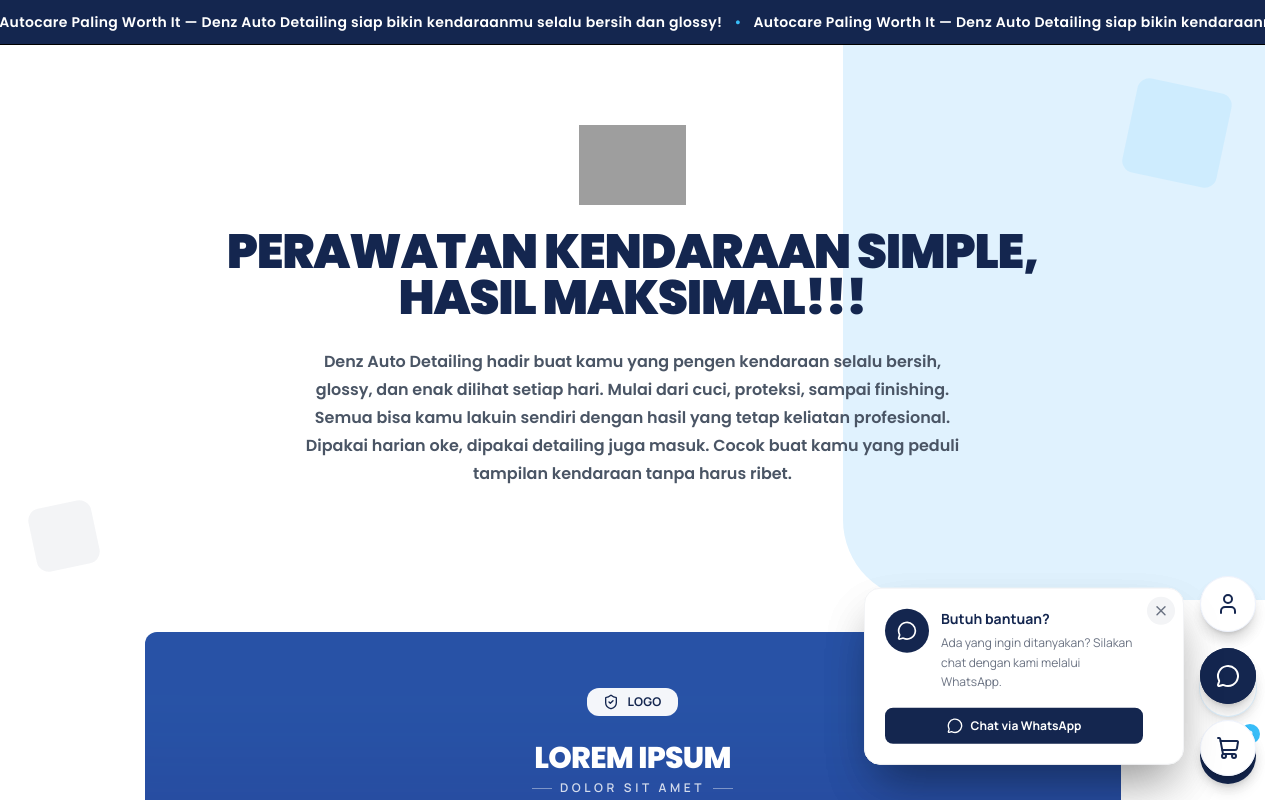
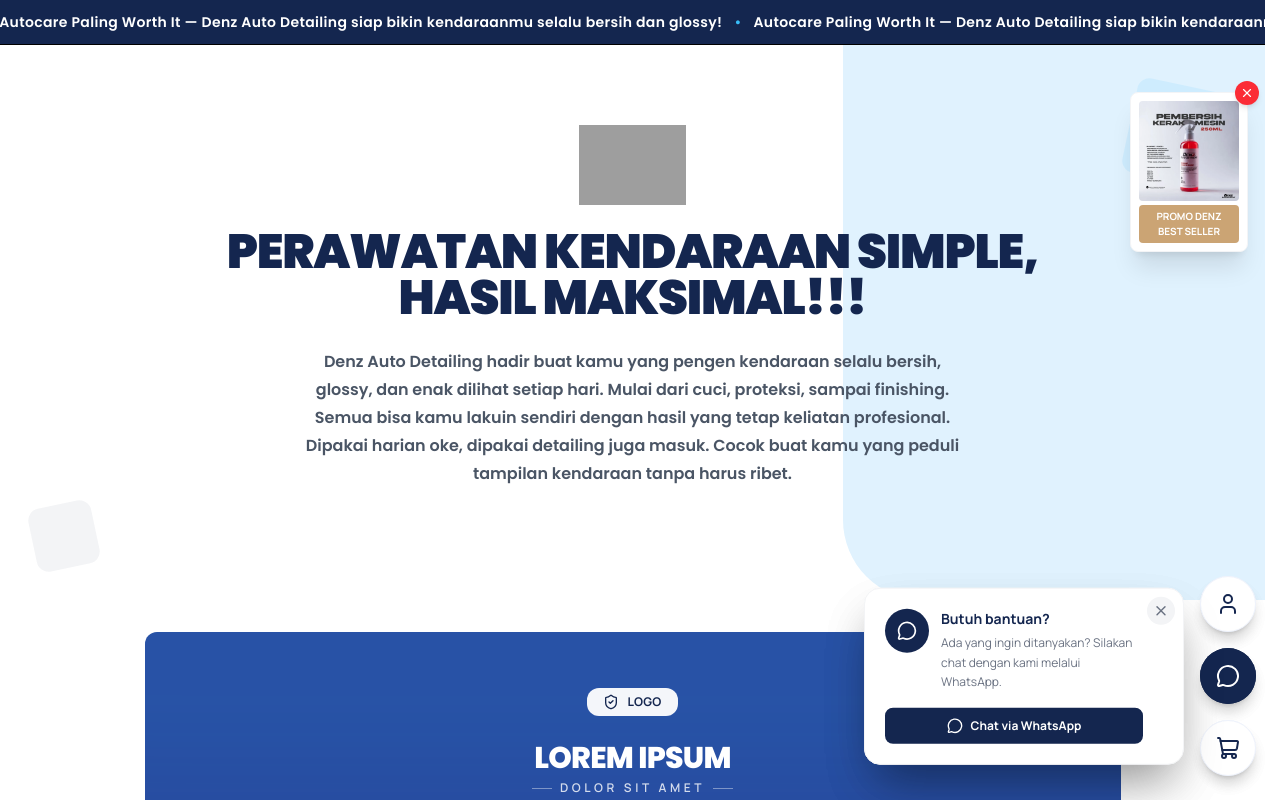
Before and after one commit to Lutfiyudapratama/mokeupdenz, a Next.js app: page / in a window 1280 px wide. Shown: the top 800 px of the page. Built offline with nearby package versions, Linux system fonts and the light colour scheme; grey boxes are pictures that could not be loaded.

Commit message:
Update popup promo dan nomor WhatsApp

```diff
--- a/app/page.tsx
+++ b/app/page.tsx
@@ -7,15 +7,17 @@
 import { CategorySection } from "@/components/home/category-section"
 import { ProductHighlight } from "@/components/home/product-highlight"
 import { MobileNavigation } from "@/components/layout/mobile-navigation"
-// import { RunningText } from "@/components/home/running-text"
+import { FastMovingPopup } from "@/components/layout/fast-moving-popup"
 
 export default function HomePage() {
   return (
     <div className="min-h-screen flex flex-col pb-16 sm:pb-0 bg-white">
       <Navbar />
 
+      {/* Komponen promo melayang */}
+      <FastMovingPopup />
+
       <main className="flex-1">
-        {/* <RunningText /> */}
         <HeroSection />
         <TrustBanner />
         <CategorySection />
--- /dev/null
+++ b/components/layout/fast-moving-popup.tsx
@@ -0,0 +1,41 @@
+"use client"
+
+import { useState } from "react"
+import Link from "next/link"
+import Image from "next/image"
+import { X } from "lucide-react"
+
+export function FastMovingPopup() {
+  const [isVisible, setIsVisible] = useState(true)
+
+  if (!isVisible) return null
+
+  return (
+    <div className="fixed right-5 top-20 z-[9999] pt-3 pr-3">
+      <div className="relative rounded-lg bg-white p-2 shadow-xl border border-gray-100">
+        <button
+          onClick={() => setIsVisible(false)}
+          className="absolute -top-3 -right-3 z-50 flex h-6 w-6 items-center justify-center rounded-full bg-red-500 text-white shadow-md hover:bg-red-600"
+          aria-label="Tutup"
+        >
+          <X size={14} />
+        </button>
+
+        <Link href="/products/fast-moving" className="block">
+          <div className="relative h-[100px] w-[100px] overflow-hidden rounded bg-gray-50">
+            <Image
+              src="/promo-produk.jpg.webp"
+              alt="Promo"
+              fill
+              sizes="100px"
+              className="object-cover"
+            />
+          </div>
+          <div className="mt-1 rounded bg-[#CBA474] py-1 text-center text-[10px] font-bold text-white uppercase">
+            Promo Denz <br /> Best Seller
+          </div>
+        </Link>
+      </div>
+    </div>
+  )
+}
--- a/components/layout/mobile-navigation.tsx
+++ b/components/layout/mobile-navigation.tsx
@@ -13,7 +13,7 @@
 } from "lucide-react"
 import { cn } from "@/lib/utils"
 
-const WHATSAPP_NUMBER = "6288802347761"
+const WHATSAPP_NUMBER = "6285322611528"
 const CART_COUNT = 0
 
 const items = [
--- a/components/layout/navbar.tsx
+++ b/components/layout/navbar.tsx
@@ -1,21 +1,26 @@
 "use client"
 
-import Link from "next/link"
-import { ShoppingCart, User } from "lucide-react"
+// [NONAKTIF SEMENTARA]
+// import Link from "next/link"
+// import { ShoppingCart, User } from "lucide-react"
 import { useRouter } from "next/navigation"
 import { useState } from "react"
 
 import { LoginRequiredModal } from "@/components/auth/login-required-modal"
 import { RunningText } from "@/components/home/running-text"
-import { useAuthStore } from "@/store/auth-store"
+
+// [NONAKTIF SEMENTARA]
+// import { useAuthStore } from "@/store/auth-store"
 
 export function Navbar() {
   const router = useRouter()
 
-  const isLoggedIn = useAuthStore((state) => state.isLoggedIn)
+  // [NONAKTIF SEMENTARA]
+  // const isLoggedIn = useAuthStore((state) => state.isLoggedIn)
 
   const [loginModalOpen, setLoginModalOpen] = useState(false)
 
+  /* [NONAKTIF SEMENTARA]
   function handleCartClick() {
     if (!isLoggedIn) {
       setLoginModalOpen(true)
@@ -24,6 +29,7 @@
 
     router.push("/cart")
   }
+  */
 
   return (
     <>
@@ -33,14 +39,16 @@
       </header>
 
       {/*
-        Tombol bulat melayang (kanan bawah). Sengaja di luar <header>
-        agar `fixed` menempel ke layar.
+        [NONAKTIF SEMENTARA]
+        Bagian tombol melayang (Profil & Keranjang) di bawah ini dijadikan komentar.
+        Hal ini dilakukan agar tidak terjadi penumpukan karena tombol yang sama
+        sudah dirender dan diatur posisinya oleh komponen MobileNavigation.
       */}
+      {/*
       <div
         className="fixed right-4 sm:right-6 z-50 flex flex-col gap-3"
         style={{ bottom: "max(1rem, env(safe-area-inset-bottom))" }}
       >
-        {/* Profile */}
         <Link
           href="/profile"
           aria-label="Profil"
@@ -49,7 +57,6 @@
           <User className="h-5 w-5 sm:h-6 sm:w-6" />
         </Link>
 
-        {/* Keranjang */}
         <button
           type="button"
           onClick={handleCartClick}
@@ -62,6 +69,7 @@
           </span>
         </button>
       </div>
+      */}
 
       {/* Modal Login */}
       <LoginRequiredModal
```
Also changed, not shown: public/promo-produk.jpg.webp (added).
